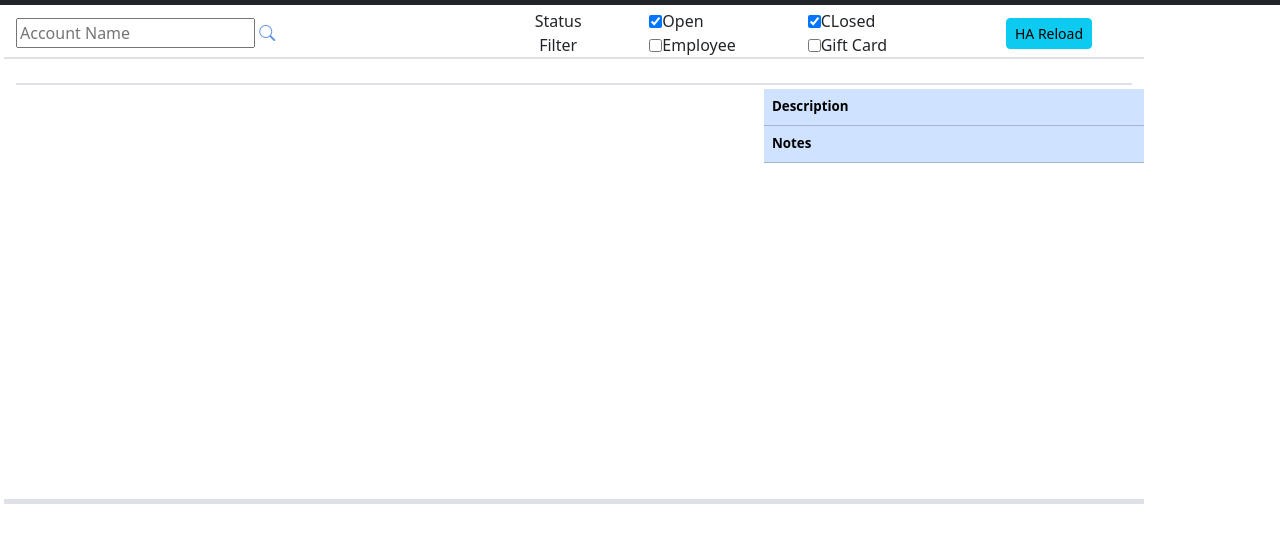
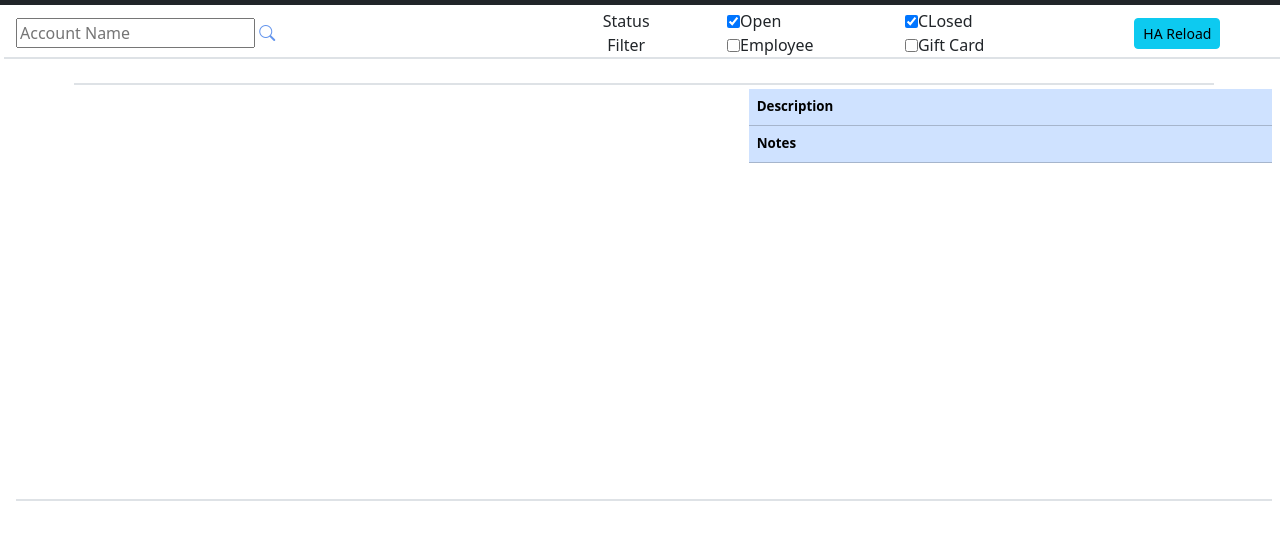
Before and after one commit to chanagan/ih-cb-ha-app, an Electron app: page index.html in a window 1280 px wide. Shown: the part 164-706 px from the top of the page. Drawn offline with nearby package versions, Linux system fonts and the light colour scheme.

Commit message:
fix HA table to take full viewport

```diff
--- a/index.html
+++ b/index.html
@@ -61,7 +61,7 @@
 
     <!-- div for house accounts -->
     <div id="haList">
-        <div class="container m-1">
+        <div class="container-fluid m-1">
             <div class="row border-bottom border-2 d-flex justify-content-center  align-items-center">
                 <!-- search column -->
                 <div class="col-3">
@@ -117,12 +117,12 @@
                 <span id="dispHaSelName" class="  gstDisp">&nbsp;</span>
             </div>
         </div>
-        <div class="container m-1 ">
-            <div class="row">
-                <div class="col-8  border-bottom border-5 d-flex  align-items-top">
+        <div class="container-fluid m-1 ">
+            <div class="row m-auto">
+                <div class="col-7  border-bottom border-2  align-items-top">
                     <div id="haListDiv" class="list scrollable gstDisp "></div>
                 </div>
-                <div class="col border-bottom border-5 align-items-top">
+                <div class="col border-bottom border-2 align-items-top">
 
                     <div class="row">
                         <table class="table table-primary" style="font-size: smaller;">
```
